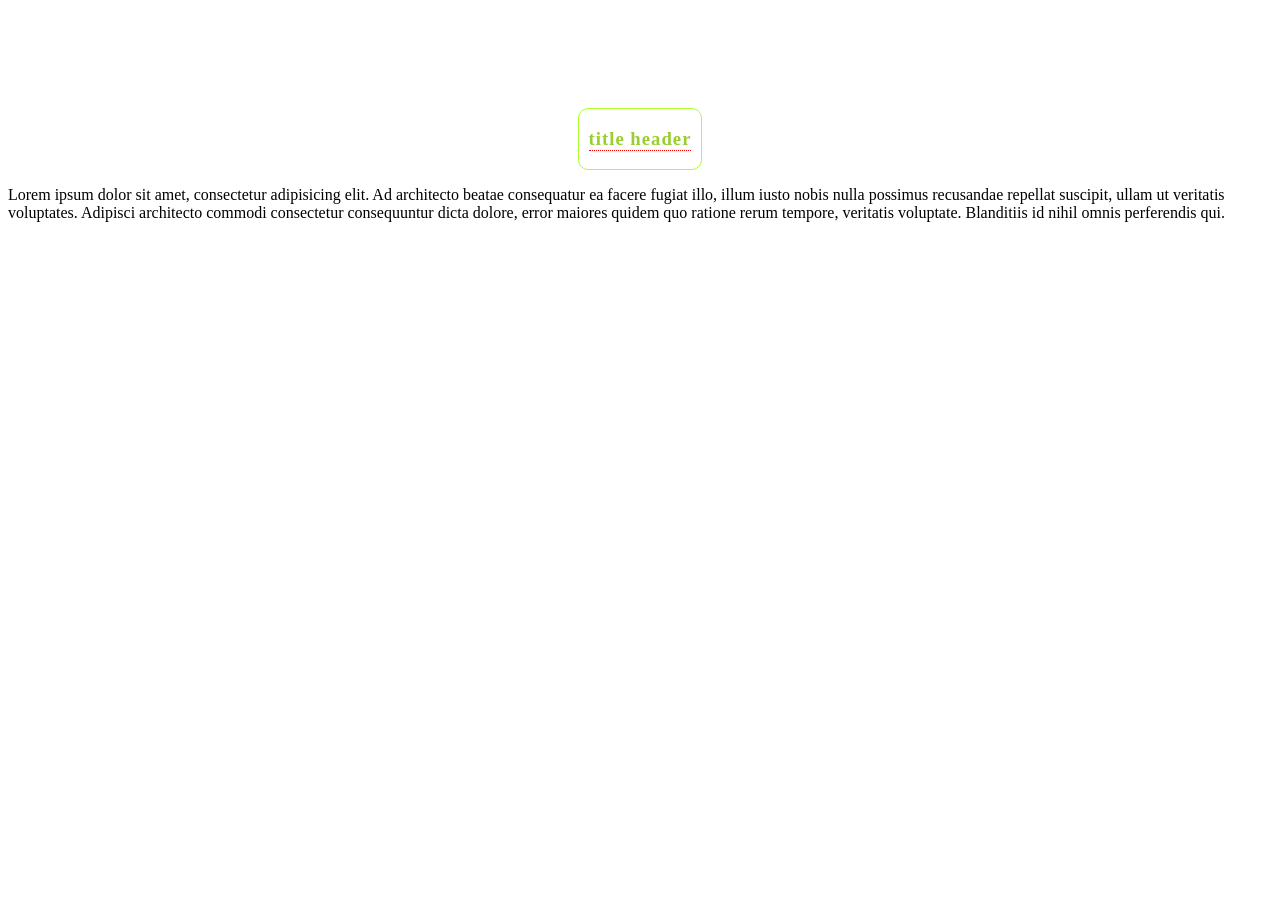
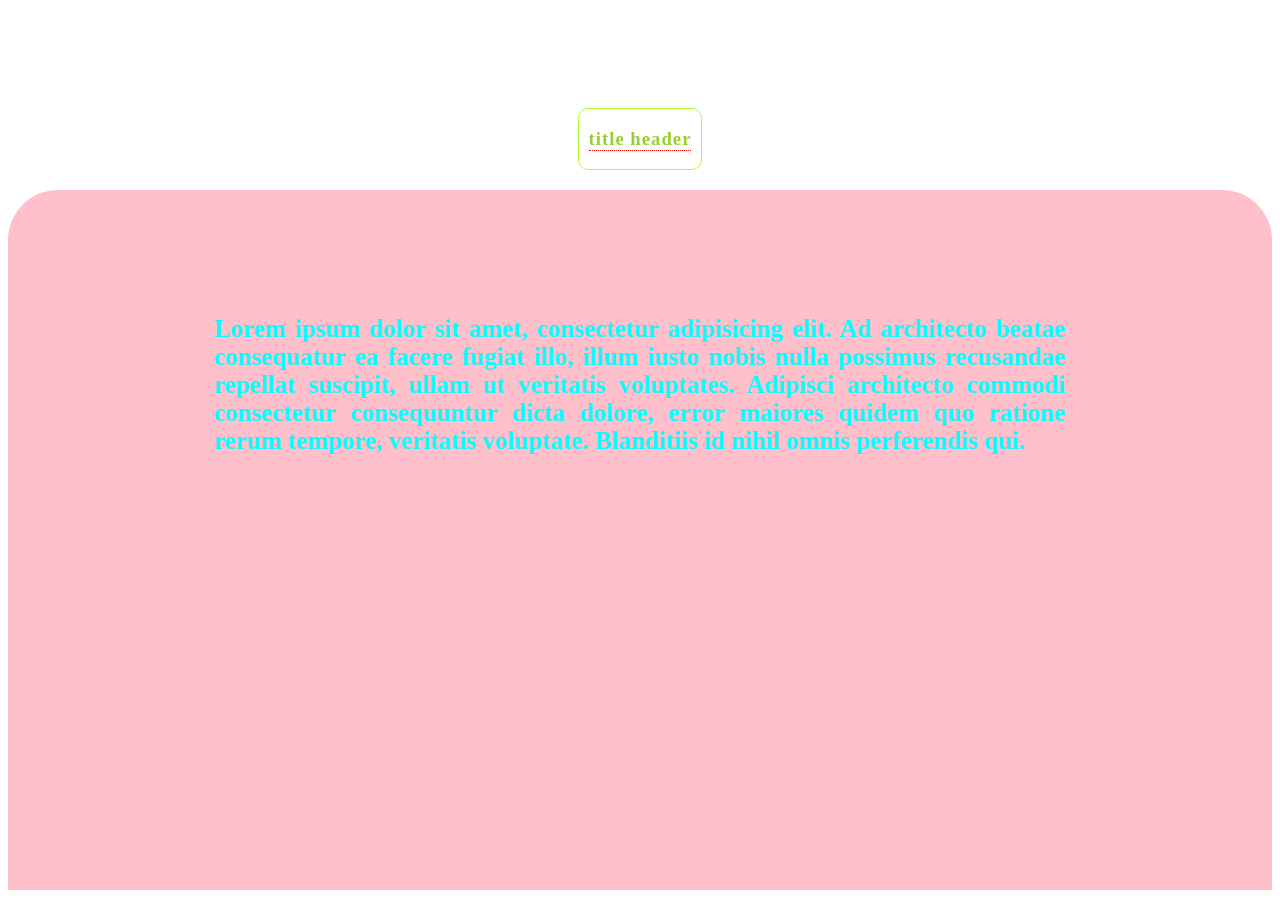
Before and after one commit to artyom12211/git-git-practice, a plain HTML site: page index.html in a window 1280 px wide. Before the commit the page ends 800 px from the top, so only its background shows below. Drawn offline with Linux system fonts and the light colour scheme.

Commit message:
styling main-section (stylingMainSection)

```diff
--- a/style.css
+++ b/style.css
@@ -14,3 +14,19 @@ header {text-align: center;}
     color: yellowgreen;
     letter-spacing: 1px;
 }
+/*       MAIN SECTION      */
+main {
+    background-color: pink;
+    height: 500px;
+    padding: 100px;
+    margin-top: 20px;
+    border-top-right-radius: 50px;
+    border-top-left-radius: 50px;
+}
+.content { padding: 0 10%; }
+.content .content__text {
+    color: aqua;
+    font-weight: bold;
+    font-size: 25px;
+    text-align: justify;
+}
```
